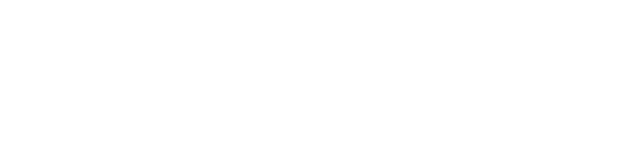
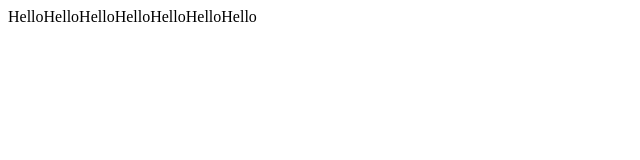
Before and after one commit to aangangang/portfolio, a plain HTML site: page index.html in a window 1280 px wide. Shown: the whole page, without its empty margins (0-640 px from the left). Drawn offline with Linux system fonts and the light colour scheme.

Commit message:
Update index.html

```diff
--- a/index.html
+++ b/index.html
@@ -6,6 +6,6 @@
 	<title>Hello </title>
 </head>
 <body>
-
+HelloHelloHelloHelloHelloHelloHello
 </body>
 </html>
```
